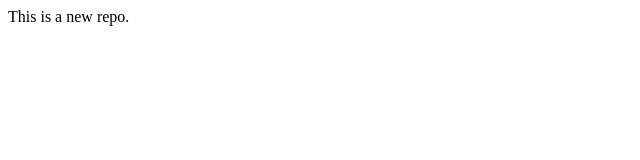
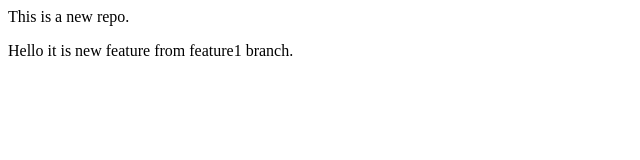
Before and after one commit to PrateekApurva/localrepo, a plain HTML site: page index.html in a window 1280 px wide. Shown: the whole page, without its empty margins (0-640 px from the left). Drawn offline with Linux system fonts and the light colour scheme.

Commit message:
New feature

```diff
--- a/index.html
+++ b/index.html
@@ -1 +1,2 @@
 <p>This is a new repo.</p>
+<p>Hello it is new feature from feature1 branch.</p>
```
